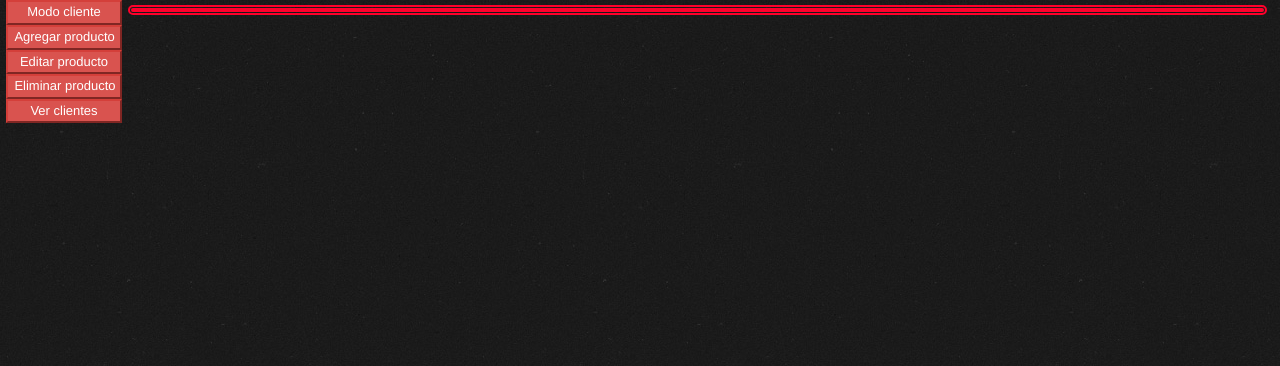
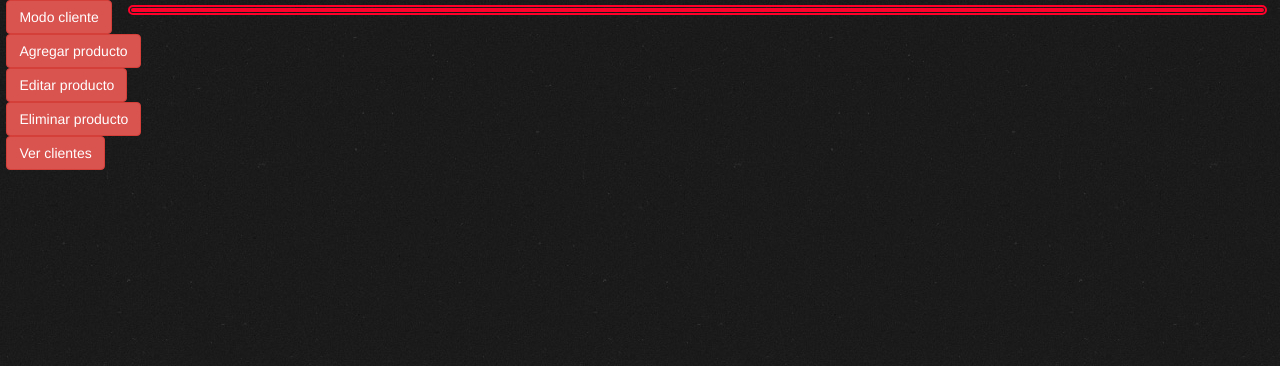
Before and after one commit to humberto270389/ProyectoVictor, a PHP site: page /ProyectoVictor/php/administrador.php in a window 1280 px wide. Shown: the part 134-500 px from the top of the page. Run offline with PHP 8.4, Linux system fonts and the light colour scheme; the visitor is signed in with stand-in values (Sample User, id 1).

Commit message:
modificación de toda la estructura del contenido, menos el encabezado.

```diff
--- a/php/administrador.php
+++ b/php/administrador.php
@@ -74,36 +74,18 @@
         </div>
     </header>
 
-    <section id="AsecCont">
-        <div id="AdivCont">
-            <div id="AdivMenu">
-                <nav>
+    <section>
+        <div id="AdivMenu">
+            <input type="button" class="btn-danger bton btn" id="AbtnCliente" name="AbtnCliente" value="Modo cliente">
+            <input type="button" class="btn-danger bton btn" id="AbtnAddProduc" name="AbtnAddProduc" value="Agregar producto">
+            <input type="button" class="btn-danger bton btn" id="AbtnEditProduc" name="AbtnEditProduc" value="Editar producto">
+            <input type="button" class="btn-danger bton btn" id="AbtnElimProduc" name="AbtnElimProduc" value="Eliminar producto">
+            <input type="button" class="btn-danger bton btn" id="AbtnVerClientes" name="AbtnVerClientes" value="Ver clientes">
+        </div><!--
+        --><div id="AdivFuncion">
 
-                        <li><input type="button" class="btn-danger" id="AbtnCliente" name="AbtnCliente" value="Modo cliente"></li>
-                        <li><input type="button" class="btn-danger" id="AbtnAddProduc" name="AbtnAddProduc" value="Agregar producto"></li>
-                        <li><input type="button" class="btn-danger" id="AbtnEditProduc" name="AbtnEditProduc" value="Editar producto"></li>
-                        <li><input type="button" class="btn-danger" id="AbtnElimProduc" name="AbtnElimProduc" value="Eliminar producto"></li>
-                        <li><input type="button" class="btn-danger" id="AbtnVerClientes" name="AbtnVerClientes" value="Ver clientes"></li>
-
-                </nav>
-            </div>
-            <div id="AdivFuncion">
-
-            </div>
         </div>
     </section>
 
-    <!--footer>
-        <div id="AdivMTB" class="AdivFooter">
-            <h5>Miscelanea Todo Barato </h5>
-            <h5>S.A. de C.V.</h5>
-        </div>
-        <div id="AdivFacebook"  class="AdivFooter">
-            <h5 class="AelementoDivFacebook">Visita M.T.B. en facebook</h5>
-            <a id="AlinkFacebook" href="https://www.facebook.com/MiscelaneaTodoBarato?fref=ts"></a>
-        </div>
-    <br>
-    </footer-->
-
 </body>
 </html>
```
